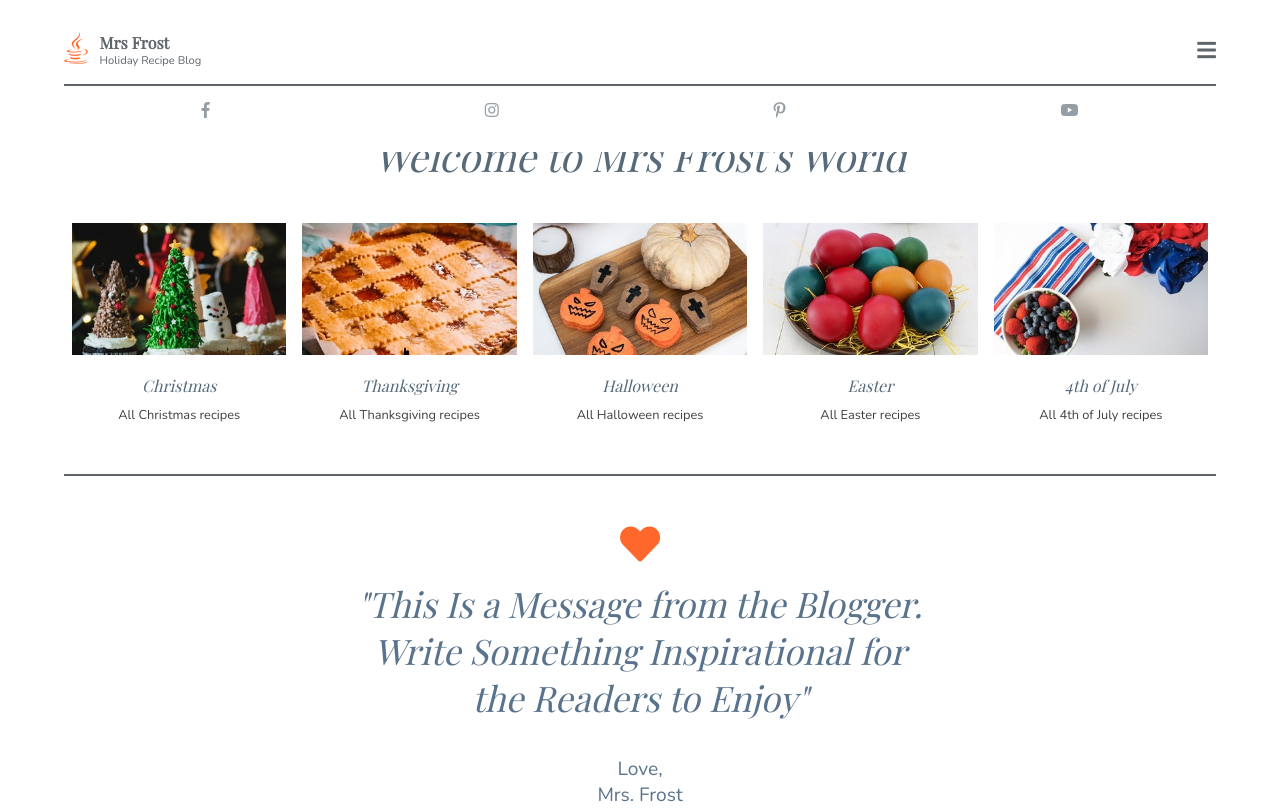
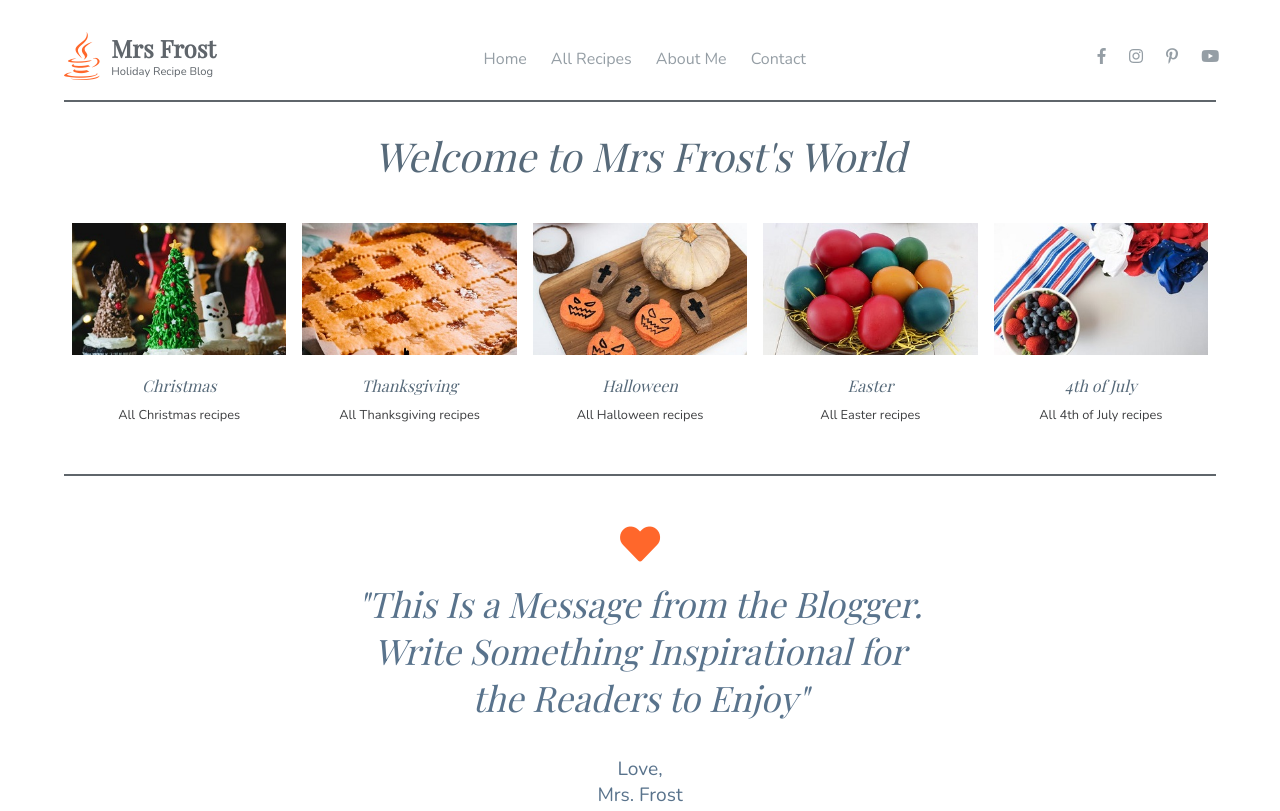
Before and after one commit to juditta99/mrs-frost, a plain HTML site: page index.html in a window 1280 px wide. Shown: the top 811 px of the page. Drawn offline with nearby package versions, Linux system fonts and the light colour scheme; a web font is replaced by a local one.

Commit message:
completed header

```diff
--- a/index.html
+++ b/index.html
@@ -16,7 +16,7 @@
 
 <body>
     <header>
-        <div class="header-top-row">
+        <div class="header-logo">
             <i class="fab fa-java fa-2x"></i>
             <div class="header-text">
                 <h4>Mrs Frost</h3>
@@ -191,7 +191,7 @@
                 <img src="/final-photos\mrsfrostcooks10.jpg" alt="Decorated biscuits">
         </div>
         <button class="show-more">Show More</button>
-    </section>
+     </section>
     <section class="dont-miss-out">
         <i class="fas fa-envelope section-icon"></i>
         <h1>Don't Miss Out</h1>
--- a/styles.css
+++ b/styles.css
@@ -16,9 +16,7 @@ header {
     padding: 1rem 1rem 0 1rem;
     color: #5F656B;
 }
-/*Desktop version*/
-
-.header-top-row {
+.header-logo {
     display: flex;
     width: 100%;
     justify-content: space-between;
@@ -41,18 +39,44 @@ header {
     font-family: 'Nunito', sans-serif;
     font-size: 0.7rem;
 }
-
+/*HEADER Desktop version*/
 @media only screen and (min-width: 768px) {
     header {
+        display: flex;
+        flex-direction: row;
         width: 100%;
-        padding: 2rem 5%;
+        padding: 2rem 0 1rem 5%;
         position: fixed;
         top: 0;
         background-color:#fff;
         z-index: 10;
         }
+        header::before {
+            position: absolute;
+            content:"";
+            background-color: #5F656B;
+            height: 2px;
+            bottom: 0;
+            left: 5%;
+            width: 90%;
+
         }
-/* NAVIGATION */
+    .header-logo {
+        display: flex;
+        flex-grow: 1;
+    }
+    .header-text {
+        flex-grow: 0;
+    }
+    .header-text h4 {
+        font-size: 1.5rem;
+    }
+    .fa-java {
+        font-size: 3em;
+    }
+
+}
+ /* Navigation */
     .menu {
         margin-top: 10px;
     }
@@ -83,6 +107,25 @@ nav .menu-hide {
         top: 1em;
         right: 1em;
     }
+    @media only screen and (min-width: 768px)  {
+        [for=menu-toggle] {
+            display: none;
+        }
+        nav {
+            display: flex;
+            justify-content: space-between;
+            margin: 0 auto;
+        }
+        nav li {
+           padding-right: 1.5rem;
+           padding-top: 1rem;
+           font-family: 'Nunito', sans-serif;
+           font-size: 1rem;
+           font-weight: 100;
+           color: #959ea5;
+        }
+    }
+    /*Social networks*/
     .social-networks {
         display: flex;
         width: 100%;
@@ -95,6 +138,16 @@ nav .menu-hide {
         margin-bottom: 0;
     }
 
+    /*Social networks - Desktop version*/
+    @media only screen and (min-width: 768px){
+        .social-networks {
+            border-top: 0;
+            padding-right: 5%;
+            justify-content: space-between;
+            max-width: 15%;
+            margin-top: 0;
+        }
+    }
 /*GENERAL SETTINGS*/
 section {
     display: flex;
@@ -438,10 +491,12 @@ h1 {
         display: none;
     }
     .wrapper-for-instagram-photos {
-        max-width: 100%;
+        width: 100%;
+        margin-left: 0;
         display: flex;
         justify-content: space-between;
         overflow: scroll;
+        object-fit: contain;
     }
     .wrapper-for-instagram-photos::-webkit-scrollbar {
         opacity: 0;
@@ -449,12 +504,9 @@ h1 {
     .wrapper-for-instagram-photos img {
         padding: 0.6rem;
         width: 20%;
-        height: 15%;
+        height: 150px;
         }
-    .image-with-overlay-instagram {
-        position: relative;
-        margin-bottom: 0.5rem;
-    }
+
 }
 /* SECTION DON'T MISS OUT */
 .dont-miss-out {
@@ -553,11 +605,10 @@ footer {
 /* TO DO NEXT:
 Desktop:
 -Do horizontal scroll for photos
--why doesn´t last photo fill up div on the right?
+-Can you add an overlay to an invisible scrollbar to put arrows on it?
 
 -Header design
+-Is it ok to add margin in % (HEADER)?
 
-
-Comitting to git
-Border width of image overlay section
+-Border width of image overlay section
 */
```
Lines whose indentation alone changed are shown as unchanged.
